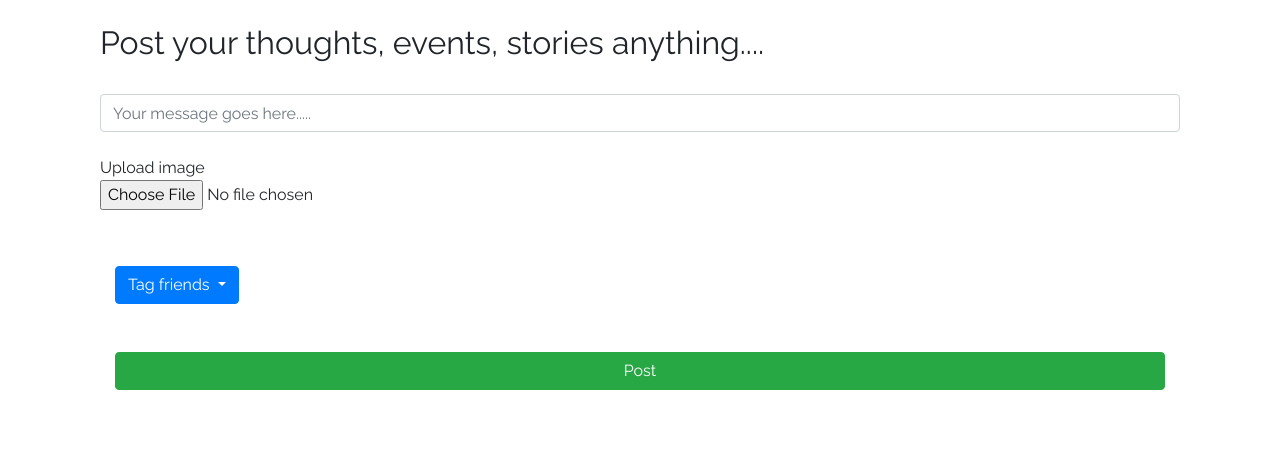
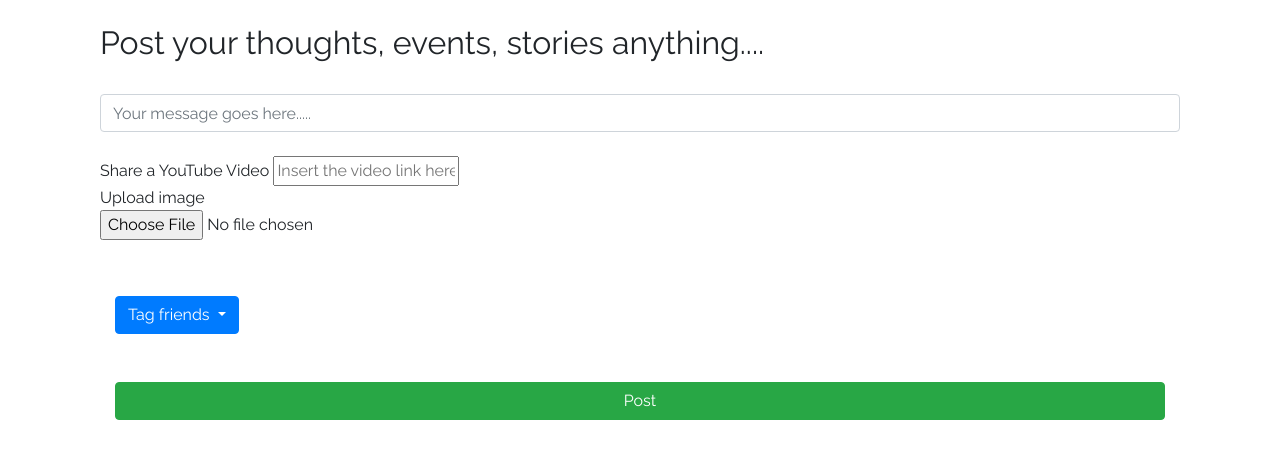
Before and after one commit to Sarthakdtu/ByteNet, a Django app: page /post/create_post/ in a window 1280 px wide. Shown: the part 78-537 px from the top of the page. Run offline with Django 3.2, Linux system fonts and the light colour scheme; the visitor is signed in with stand-in values (Sample User, id 1); data comes from the database, SQL or seed files in the repository; some libraries are stand-ins or nearby versions.

Commit message:
yotube videos

```diff
--- a/feed/views.py
+++ b/feed/views.py
@@ -35,10 +35,11 @@ def feed(request):
         post_details["image"] = post.imgur_url
         post_details["is_video"] = post.is_video
         post_details["approved"] = post.img_approved
-        #print("is", post_details["liked"])
+        post_details["youtube_url"] = post.youtube_video_url
         #print("Dis", post_details["disliked"])
         post_details["pk"] = post.pk
         posts_list.append(post_details)
+
 
     return render(request, 'feed/feed.html', {"posts":list(posts_list)})
 
--- a/network/settings.py
+++ b/network/settings.py
@@ -23,7 +23,7 @@ BASE_DIR = os.path.dirname(os.path.dirname(os.path.abspath(__file__)))
 SECRET_KEY = 'xj5cqgyxzdtl-=cmids=!l3%+hqsv1ic72mylus0o^)y^uvw(p'
 
 # SECURITY WARNING: don't run with debug turned on in production!
-DEBUG = False
+DEBUG = True
 
 ALLOWED_HOSTS = ["bytenet.pythonanywhere.com", "127.0.0.1"]
 
--- a/post/models.py
+++ b/post/models.py
@@ -15,6 +15,7 @@ class Post(models.Model):
     imgur_url = models.URLField(default=None, null=True)
     img_approved = models.BooleanField(default=False)
     is_video = models.BooleanField(default=False)
+    youtube_video_url = models.URLField(default=None, null=True)
 
     def total_likes(self):
         return self.likes.count()
--- a/post/views.py
+++ b/post/views.py
@@ -13,10 +13,12 @@ from .forms import PostForm
 from feed.views import feed
 from django.http import HttpResponse
 from post.imgur_client import upload_image
+from helpers.youtube_id_parser import video_id
 try:
     from django.utils import simplejson as json
 except ImportError:
     import json
+
 
 
 @login_required
@@ -35,6 +37,14 @@ def create_post(request):
             raise e
         file = None
         print("hehe")
+        try:
+            youtube_video_url = request.POST['youtube_url']
+            youtube_video_id = video_id(youtube_video_url)
+            if youtube_video_id:
+                default_youtube_embed_url = "https://www.youtube.com/embed/"
+                post.youtube_video_url = default_youtube_embed_url + youtube_video_id
+        except Exception as e:
+            print(e)
         try:
             file = request.FILES['image']
             file, extension = upload_image(file)
@@ -101,6 +111,7 @@ def view_post(request, post_id):
         post["image"] = post_object.imgur_url
         post["approved"] = post_object.img_approved
         post["is_video"] = post_object.is_video
+        post["youtube_url"] = post_object.youtube_video_url
         current_user = False
         if post["author__username"] == request.user.username:
             current_user = True
--- a/templates/post/new_post.html
+++ b/templates/post/new_post.html
@@ -9,6 +9,9 @@
                 {% csrf_token %}
                 <input type="text" name="text"
                 class="form-control input-group input-group-lg" placeholder="Your message goes here.....">
+                <br>
+                Share a YouTube Video
+                <input type="url" name="youtube_url" id="youtube_url", placeholder="Insert the video link here">
                 <br>
                 Upload image
                 <br>
--- a/templates/post/view_post.html
+++ b/templates/post/view_post.html
@@ -28,6 +28,12 @@
                        <div class="card-body bg-light">
                            <h3 class="card-text">{{ post.text }}</h3>
                        </div>
+                       <div class="container">
+                        {% if post.youtube_url %}
+                            <iframe width="996" height="560" a src={{ post.youtube_url }} frameborder="0" allow="accelerometer; autoplay; clipboard-write; encrypted-media; gyroscope; picture-in-picture" allowfullscreen></iframe>
+                        {% endif %}
+                       </div>
+
                        {% if post.image %}
                             <div >
                                 {% if post.approved %}
```
Also changed, not shown: helpers/youtube_id_parser.py (added, +15 -0 lines), templates/feed/feed.html (+9 -2 lines).
